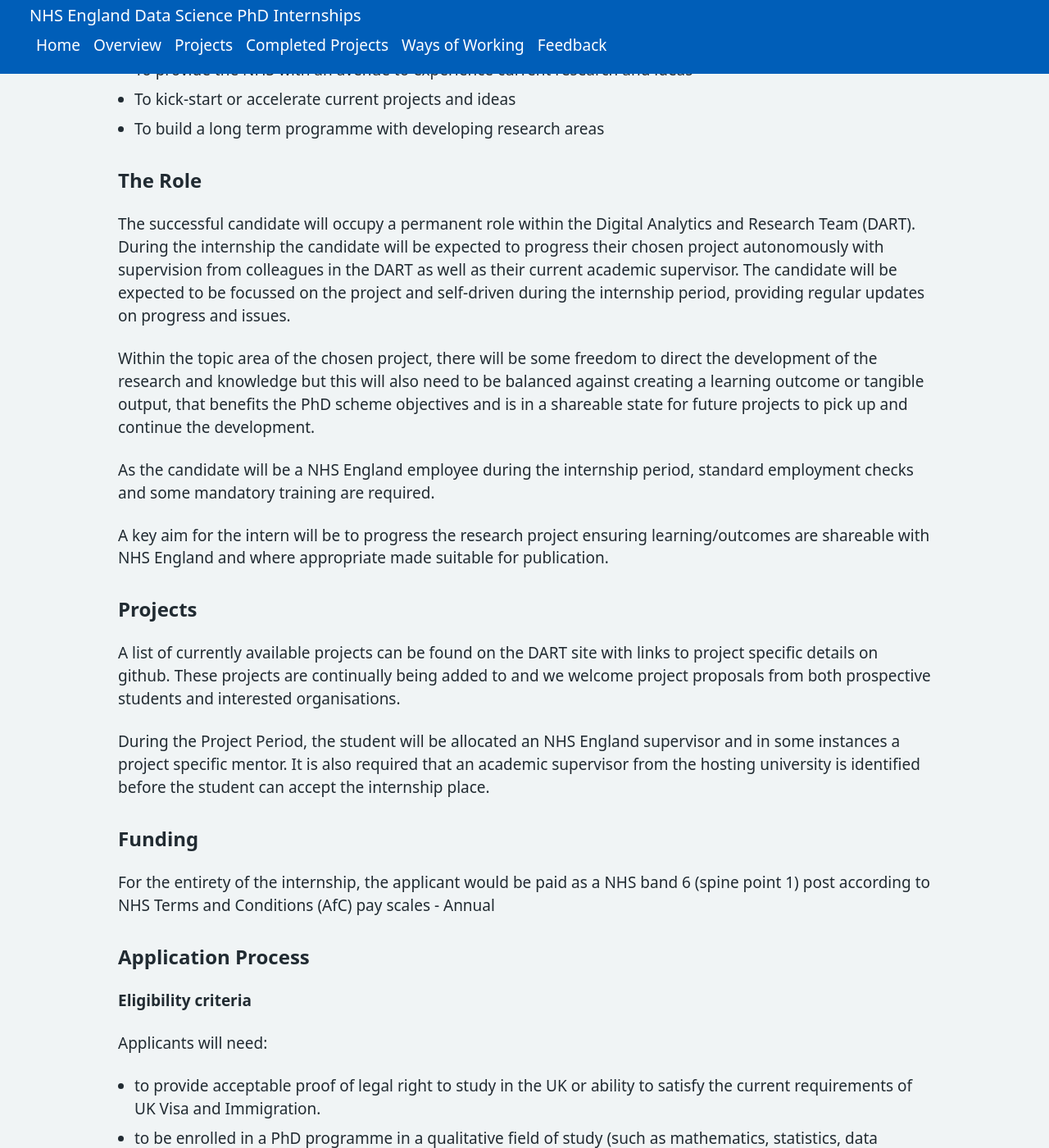
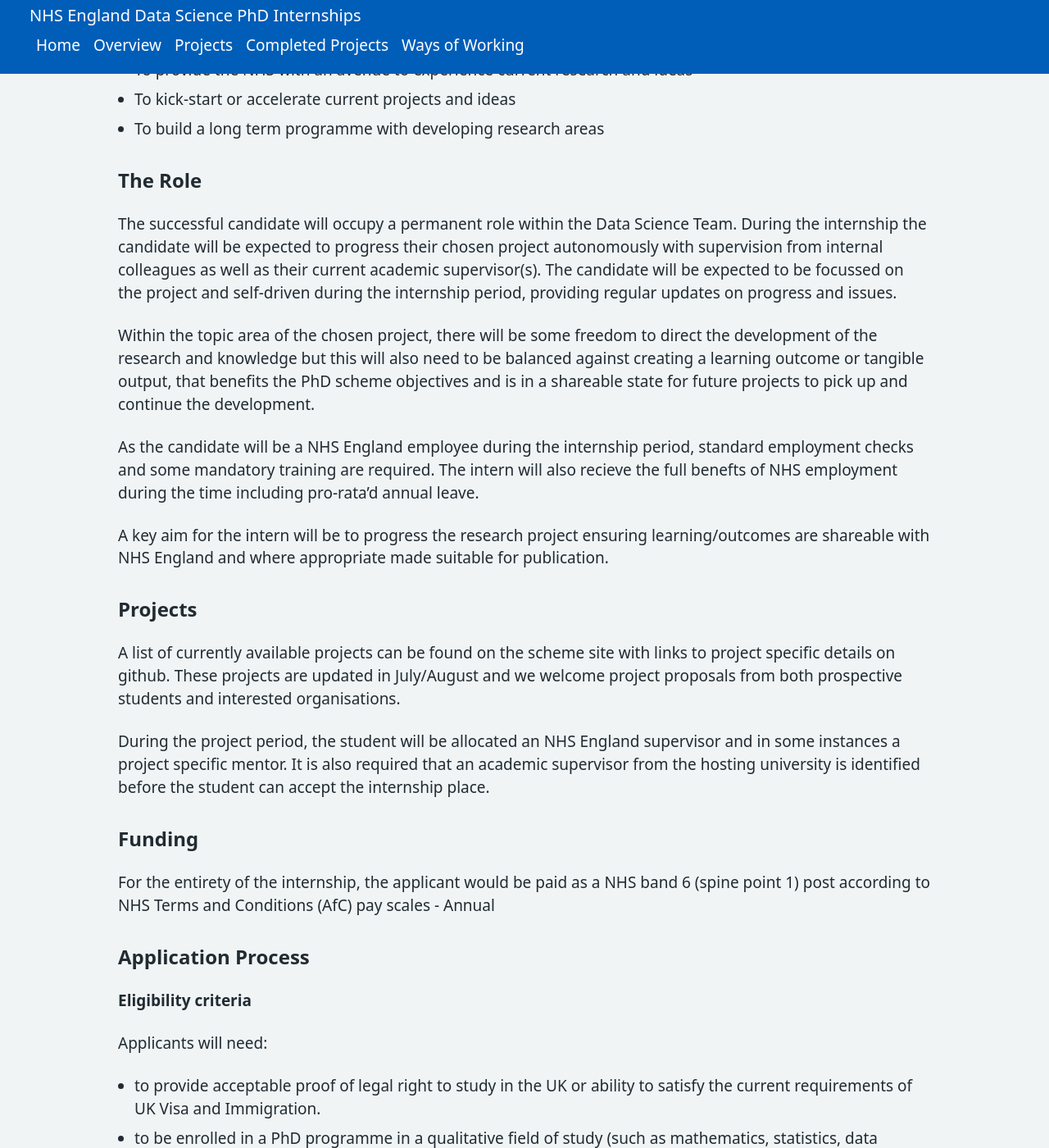
Before and after one commit to nhsx/nhsx-internship-projects, a Jekyll site: the page built from content/overview.md, in a window 1280 px wide and 1400 px high, scrolled down 776 px. Shown: the whole window at 82% size. Built offline with Jekyll 4.4.1, drawn with Linux system fonts in a browser that asks for light colours; some of the changed text lies outside the part shown.

Commit message:
minor changes to site content

```diff
--- a/_includes/navbar.html
+++ b/_includes/navbar.html
@@ -45,10 +45,6 @@
                 <li class="nav-item">
                     <a class="nav-link{% if page.url == '/nhsx-internship-projects/waysofworking.html' %} active{% endif %}" href="/nhsx-internship-projects/waysofworking.html">Ways of Working</a>
                 </li>
-                <li class="nav-item">
-                    <a class="nav-link{% if page.url == '/nhsx-internship-projects/feedback.html' %} active{% endif %}" href="/nhsx-internship-projects/feedback.html">Feedback</a>
-                </li>
-
             </ul>
         </div>
     </div>
--- a/content/overview.md
+++ b/content/overview.md
@@ -11,7 +11,7 @@ permalink: overview.html
 
 This scheme aims to connect NHS real data and issues with academic thought and research through short-term PhD internships.  The benefit to the NHS is the added value that academia brings to evidence-based research but on timescales that allow the insights to be acted upon.  For the student and university, the benefit is an avenue to conduct related research in an industrial environment and access to NHS data.
 
-We are looking for PhD students working in a quantitative discipline but with an interest in applying their knowledge and gaining experience of creating solutions for the NHS.  Both student and university will be funded during the duration of the internship covering between three and six months.
+We are looking for PhD students working in a quantitative discipline but with an interest in applying their knowledge and gaining experience of creating solutions for the NHS.  The student will be funded during the duration of the internship covering between three and five months.
 
 Our aim is to continually build on previous learning whilst having an avenue for including the latest research and approaches.  Where possible we will work in an open and transparent way ensuring that learning is shared and insights made available for others to reproduce.  At the end of the project the applicant will submit a final report suitable for publication in open literature, and presentations to NHS England on their results including their experience of the project.  The nature of the output will depend on the specific project.
 
@@ -25,19 +25,19 @@ Key priorities of the internship will be:
 
 ### The Role
 
-The successful candidate will occupy a permanent role within the Digital Analytics and Research Team (DART).   During the internship the candidate will be expected to progress their chosen project autonomously with supervision from colleagues in the DART as well as their current academic supervisor.   The candidate will be expected to be focussed on the project and self-driven during the internship period, providing regular updates on progress and issues.
+The successful candidate will occupy a permanent role within the Data Science Team.   During the internship the candidate will be expected to progress their chosen project autonomously with supervision from internal colleagues as well as their current academic supervisor(s).   The candidate will be expected to be focussed on the project and self-driven during the internship period, providing regular updates on progress and issues.
 
 Within the topic area of the chosen project, there will be some freedom to direct the development of the research and knowledge but this will also need to be balanced against creating a learning outcome or tangible output, that benefits the PhD scheme objectives and is in a shareable state for future projects to pick up and continue the development.
 
-As the candidate will be a NHS England employee during the internship period, standard employment checks and some mandatory training are required.
+As the candidate will be a NHS England employee during the internship period, standard employment checks and some mandatory training are required.  The intern will also recieve the full benefts of NHS employment during the time including pro-rata'd annual leave.
 
 A key aim for the intern will be to progress the research project ensuring learning/outcomes are shareable with NHS England and where appropriate made suitable for publication.
 
 ### Projects
 
-A list of currently available projects can be found on the DART site with links to project specific details on github.  These projects are continually being added to and we welcome project proposals from both prospective students and interested organisations.
+A list of currently available projects can be found on the scheme site with links to project specific details on github.  These projects are updated in July/August and we welcome project proposals from both prospective students and interested organisations.
 
-During the Project Period, the student will be allocated an NHS England supervisor and in some instances a project specific mentor.   It is also required that an academic supervisor from the hosting university is identified before the student can accept the internship place.
+During the project period, the student will be allocated an NHS England supervisor and in some instances a project specific mentor.   It is also required that an academic supervisor from the hosting university is identified before the student can accept the internship place.
 
 ### Funding
 For the entirety of the internship, the applicant would be paid as a NHS band 6 (spine point 1) post according to NHS Terms and Conditions (AfC) pay scales - Annual
@@ -68,7 +68,7 @@ Please note all timelines for 2024 have been delayed by up to 2 months.
 
 ### How to Apply
 
-Application links will be made available on the [DART website](https://www.nhsx.nhs.uk/key-tools-and-info/nhsx-analytics-unit/apply-for-nhsx-analytics-unit-internship/) between the open and close dates
+Application links will be made available on our [website](https://www.nhsx.nhs.uk/key-tools-and-info/nhsx-analytics-unit/apply-for-nhsx-analytics-unit-internship/) between the open and close dates
 
 As part of the application you will be asked to specify which project(s) you are interested in and any relevant experience in these areas.
 
```
Also changed, not shown: content/projects/new_open/LINKPLACEHOLDER.md (added, +34 -0 lines), index.md (+4 -4 lines), Gemfile.lock.
